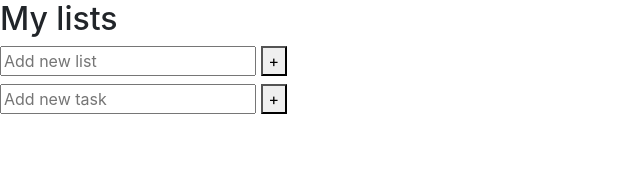
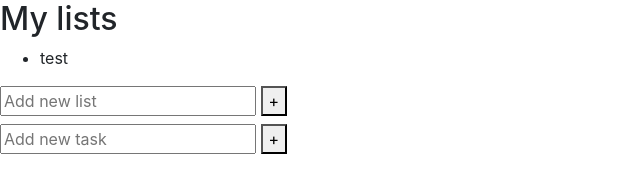
Before and after one commit to tundeiness/To-Do-List, a website built with webpack: page dist/index.html in a window 1280 px wide. Shown: the whole page, without its empty margins (0-640 px from the left). Built offline with nearby package versions, Linux system fonts and the light colour scheme.

Commit message:
Added functionality for lists

```diff
--- a/src/index.js
+++ b/src/index.js
@@ -1 +1,52 @@
-console.log('working');
+
+
+let lists = [{
+    id: 1,
+    name: 'test'
+}];
+
+const addingEntry = () => {
+
+const newListForm = document.querySelector('[data-new-list-form]');
+const newListInput = document.querySelector('[data-new-list-input]');
+
+  newListForm.addEventListener('submit', e =>{
+    e.preventDefault();
+    const listName = newListInput.value;
+    if(listName == null || listName === '') return
+    const list = createList(listName);
+    newListInput.value = null;
+    lists.push(list);
+    todoList();
+});
+
+}
+
+const todoList = () => {
+
+const listsContainer = document.querySelector('[data-lists]');
+
+    clearElement(listsContainer)
+    lists.forEach(list => {
+        const listElement = document.createElement('li');
+        listElement.dataset.listId =list.id;
+        listElement.classList.add('list-name');
+        listElement.innerText = list.name;
+        listsContainer.appendChild(listElement);
+    })
+
+
+};
+
+const clearElement = (element) =>{
+    while(element.firstChild){
+        element.removeChild(element.firstChild);
+    }
+};
+
+const createList = (name) => {
+ return {id: Date.now().toString(), name: name, tasks: []}
+};
+
+todoList();
+addingEntry();
```
Also changed, not shown: dist/index.html, dist/main.js.
